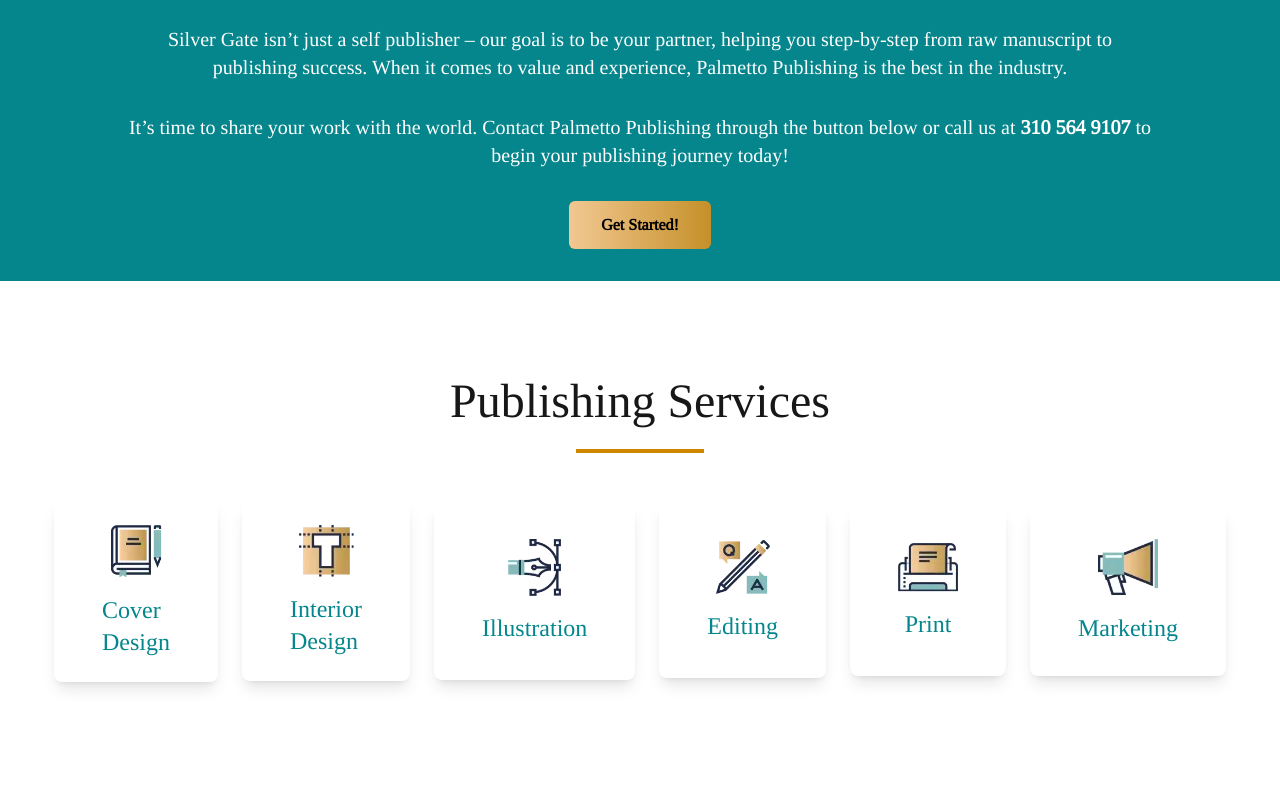
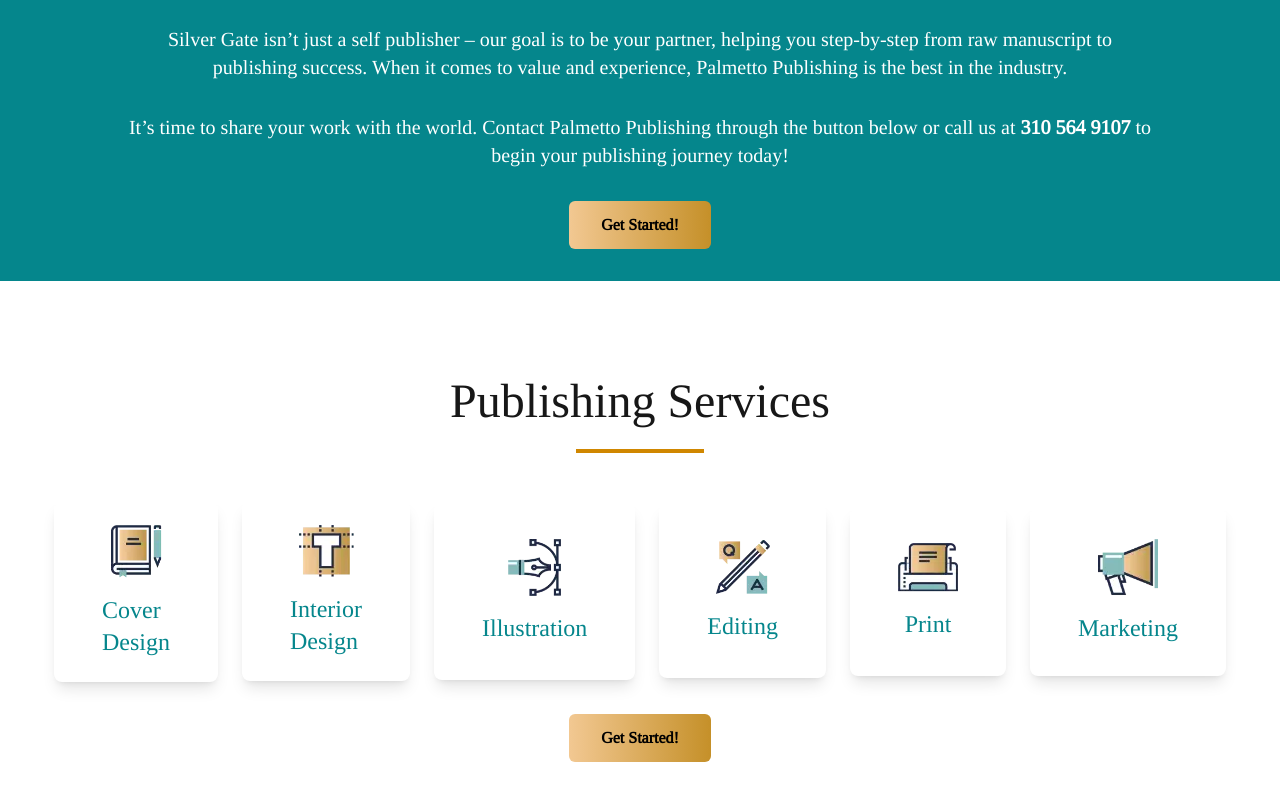
Before and after one commit to FahizOzil/palmbay-publisher, a Next.js app: page / in a window 1280 px wide. Shown: the part 4153-4953 px from the top of the page. Before the commit the page ends 4883 px from the top, so only its background shows below. Built offline with nearby package versions, Linux system fonts and the light colour scheme.

Commit message:
Update PublishingServices.jsx

```diff
--- a/app/Components/PublishingServices.jsx
+++ b/app/Components/PublishingServices.jsx
@@ -32,6 +32,9 @@
                 <h1 className='green-text mt-4 text-2xl'>Marketing</h1>
             </div>
         </div>
+        <button className="button-gradient mt-8 cursor-pointer px-8 py-3 rounded-md font-bold text-black hover:bg-yellow-400">
+          Get Started!
+        </button>
     </div>
   )
 }
```
